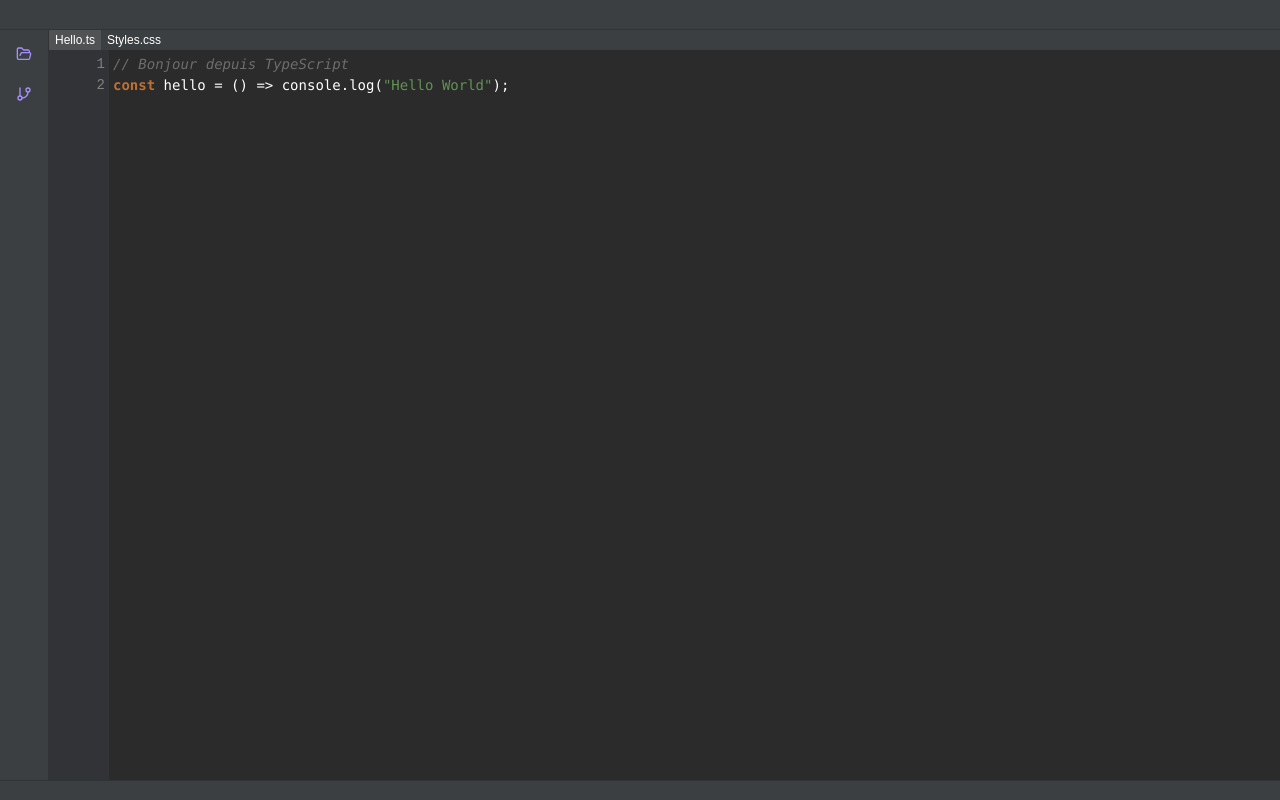
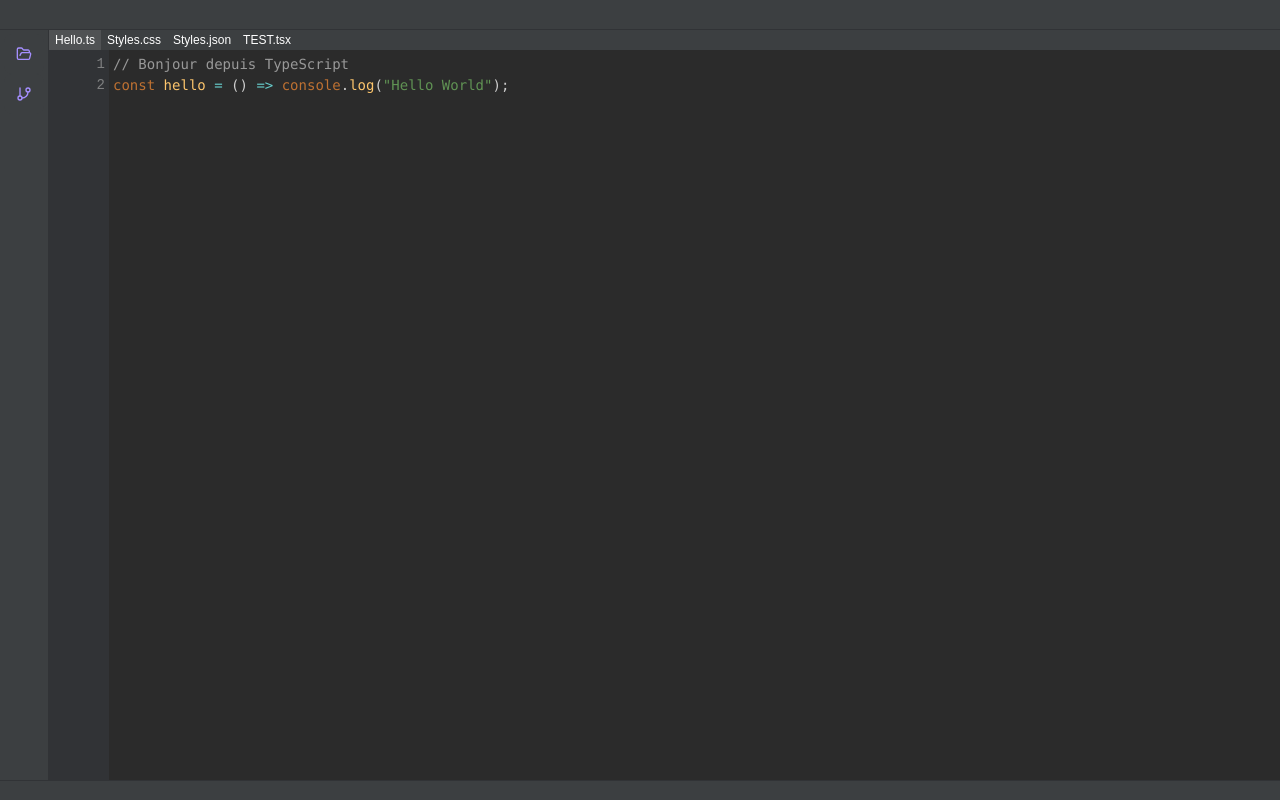
Before and after one commit to LilianMrzt/dev-ink, a React (Create React App) app: page / in a window 1280 px wide. Built offline with nearby package versions, Linux system fonts and the light colour scheme.

Commit message:
[FEAT] Utilisation de prism au lieu de la gestion du theme custom

```diff
--- a/package.json
+++ b/package.json
@@ -12,6 +12,7 @@
     "desktop": "yarn build && yarn build:electron && electron ./dist/electron.js"
   },
   "dependencies": {
+    "prismjs": "^1.30.0",
     "react": "^19.1.0",
     "react-dom": "^19.1.0",
     "react-scripts": "5.0.1"
@@ -19,6 +20,7 @@
   "devDependencies": {
     "@craco/craco": "^7.1.0",
     "@types/electron": "^1.6.12",
+    "@types/prismjs": "^1.26.5",
     "@types/react": "^19.1.2",
     "@types/react-dom": "^19.1.2",
     "@typescript-eslint/eslint-plugin": "^8.31.0",
--- a/src/fixtures/index.ts
+++ b/src/fixtures/index.ts
@@ -1,7 +1,7 @@
 export type Fixture = {
     id: string;
     name: string;
-    language: 'typescript' | 'javascript' | 'json' | 'html' | 'css';
+    language: 'typescript' | 'tsx' | 'javascript' | 'json' | 'html' | 'css';
     content: string;
 }
 
@@ -16,6 +16,98 @@ export const sampleFixtures: Fixture[] = [
         id: '2',
         name: 'Styles.css',
         language: 'css',
-        content: '/* Exemple CSS */\nbody {\n  background: #f0f0f0;\n}'
+        content: `body {
+  margin: 0;
+  font-family: -apple-system, BlinkMacSystemFont, 'Segoe UI', 'Roboto', 'Oxygen',
+    'Ubuntu', 'Cantarell', 'Fira Sans', 'Droid Sans', 'Helvetica Neue',
+    sans-serif;
+  -webkit-font-smoothing: antialiased;
+  -moz-osx-font-smoothing: grayscale;
+  background-color: var(--primary);
+  overflow: hidden;
+}
+
+code {
+  font-family: source-code-pro, Menlo, Monaco, Consolas, 'Courier New',
+    monospace;
+}
+
+:root {
+  --primary: '';
+  --secondary: '';
+  --tertiary: '';
+  --background: '';
+  --text: '';
+  --textSecondary: '';
+  --outline: '';
+}
+
+body.theme-changing * {
+  transition: none !important;
+}`
+    },
+    {
+        id: '3',
+        name: 'Styles.json',
+        language: 'json',
+        content: `{
+  "compilerOptions": {
+    "target": "es6",
+    "lib": [
+      "dom",
+      "dom.iterable",
+      "esnext"
+    ],
+    "allowJs": false,
+    "skipLibCheck": true,
+    "esModuleInterop": true,
+    "allowSyntheticDefaultImports": true,
+    "strict": true,
+    "forceConsistentCasingInFileNames": true,
+    "noFallthroughCasesInSwitch": true,
+    "module": "esnext",
+    "moduleResolution": "node",
+    "resolveJsonModule": true,
+    "isolatedModules": true,
+    "noEmit": true,
+    "jsx": "react-jsx"
+  },
+  "extends": "./tsconfig.paths.json",
+  "include": [
+    "src",
+    "src/env.d.ts"
+  ]
+}`
+    },
+    {
+        id: '4',
+        name: 'TEST.tsx',
+        language: 'tsx',
+        content: `import React, { FC } from 'react'
+import { TextProps } from '@interfaces/ui/components/text/TextProps'
+import './text.css'
+import { useTheme } from '@hooks/ThemeContext'
+
+const Text: FC<TextProps> = ({
+    children,
+    fontSize,
+    color
+}) => {
+    const { theme } = useTheme()
+
+    return (
+        <p
+            className={'text'}
+            style={{
+                fontSize: fontSize ?? 13,
+                color: color ?? theme.text
+            }}
+        >
+            {children}
+        </p>
+    )
+}
+
+export default Text`
     }
 ]
--- a/src/index.tsx
+++ b/src/index.tsx
@@ -3,6 +3,7 @@ import ReactDOM from 'react-dom/client'
 import './index.css'
 import App from './App'
 import { ThemeProvider } from '@hooks/ThemeContext'
+import '@styles/prism-custom-theme.css'
 
 const root = ReactDOM.createRoot(
     document.getElementById('root')!
--- /dev/null
+++ b/src/styles/prism-custom-theme.css
@@ -0,0 +1,121 @@
+/**
+ * prism.js tomorrow night eighties for JavaScript, CoffeeScript, CSS and HTML
+ * Based on https://github.com/chriskempson/tomorrow-theme
+ * @author Rose Pritchard
+ */
+
+code[class*="language-"],
+pre[class*="language-"] {
+	color: #ccc;
+	background: none;
+	font-family: Consolas, Monaco, 'Andale Mono', 'Ubuntu Mono', monospace;
+	font-size: 1em;
+	text-align: left;
+	white-space: pre;
+	word-spacing: normal;
+	word-break: normal;
+	word-wrap: normal;
+	line-height: 1.5;
+
+	-moz-tab-size: 4;
+	tab-size: 4;
+
+	-webkit-hyphens: none;
+	-moz-hyphens: none;
+	-ms-hyphens: none;
+	hyphens: none;
+
+}
+
+/* Code blocks */
+pre[class*="language-"] {
+	padding: 1em;
+	margin: .5em 0;
+	overflow: auto;
+}
+
+:not(pre) > code[class*="language-"],
+pre[class*="language-"] {
+	background: #2d2d2d;
+}
+
+/* Inline code */
+:not(pre) > code[class*="language-"] {
+	padding: .1em;
+	border-radius: .3em;
+	white-space: normal;
+}
+
+.token.comment,
+.token.block-comment,
+.token.prolog,
+.token.doctype,
+.token.cdata {
+	color: #999;
+}
+
+.token.punctuation {
+	color: #ccc;
+}
+
+.token.tag,
+.token.attr-name,
+.token.namespace,
+.token.deleted {
+	color: #e2777a;
+}
+
+.token.function-name {
+	color: #6196cc;
+}
+
+.token.boolean,
+.token.number,
+.token.function {
+	color: #fdc56c;
+}
+
+.token.property,
+.token.class-name,
+.token.constant,
+.token.symbol {
+	color: #f8c555;
+}
+
+.token.selector,
+.token.important,
+.token.atrule,
+.token.keyword,
+.token.builtin {
+	color: #be7132;
+}
+
+.token.string,
+.token.char,
+.token.attr-value,
+.token.regex,
+.token.variable {
+	color: #609354;
+}
+
+.token.operator,
+.token.entity,
+.token.url {
+	color: #67cdcc;
+}
+
+.token.important,
+.token.bold {
+	font-weight: bold;
+}
+.token.italic {
+	font-style: italic;
+}
+
+.token.entity {
+	cursor: help;
+}
+
+.token.inserted {
+	color: green;
+}
--- a/src/ui/blocs/editor/EditorHighlight.tsx
+++ b/src/ui/blocs/editor/EditorHighlight.tsx
@@ -1,12 +1,27 @@
 import React, { FC } from 'react'
 import './editor-highlight.css'
 import { EditorHighlightProps } from '@interfaces/ui/blocs/editor/EditorHighlightProps'
-import { highlightCode } from '@utils/synthax/highlightCode'
+import Prism from 'prismjs'
+import 'prismjs/components/prism-typescript'
+import 'prismjs/components/prism-jsx'
+import 'prismjs/components/prism-tsx'
+import 'prismjs/components/prism-json'
+import 'prismjs/components/prism-markup'
+import 'prismjs/components/prism-css'
+import 'prismjs/components/prism-javascript'
 
 const EditorHighlight: FC<EditorHighlightProps> = ({
     code,
     fixture
 }) => {
+    function highlightCode(code: string, language: string): string{
+        const grammar = Prism.languages[language]
+        if (!grammar) return code
+        return Prism.highlight(code, grammar, language)
+    }
+
+    console.log('test')
+
     return (
         <pre
             className={'editor-highlight'}
--- a/src/utils/synthax/highlightCode.ts
+++ /dev/null
@@ -1,23 +0,0 @@
-import { tokenizeLine } from '@utils/synthax/tokenizeLine'
-
-/**
- * Génère du HTML syntaxiquement coloré à partir d'une chaîne de code.
- * Chaque ligne est tokenisée puis convertie en <span> avec une classe spécifique.
- *
- * @param code
- * @param lang
- */
-export const highlightCode = (code: string, lang: string): string => {
-    return code.split('\n').map((line) => {
-        const tokens = tokenizeLine(line, lang)
-        return tokens
-            .map((t) => {
-                const escaped = t.content
-                    .replace(/&/g, '&amp;')
-                    .replace(/</g, '&lt;')
-                    .replace(/>/g, '&gt;')
-                return `<span class="token-${t.type}">${escaped}</span>`
-            })
-            .join('')
-    }).join('\n')
-}
--- a/src/utils/synthax/languages/CssGrammar.ts
+++ /dev/null
@@ -1,69 +0,0 @@
-import { LanguageGrammar } from '@interfaces/types/LanguageGrammar'
-
-export const cssGrammar = [
-    {
-        type: 'comment',
-        regex: /^\/\*[\s\S]*?\*\//
-    },
-    {
-        type: 'hex',
-        regex: /^#([a-fA-F0-9]{3,8})/
-    },
-    {
-        type: 'function',
-        regex: /^(var|rgba?|rgb|calc|clamp|hsl|hsla)\b/
-    },
-    {
-        type: 'custom-property',
-        regex: /^--[\w-]+/
-    },
-    {
-        type: 'brace',
-        regex: /^[{}()]/
-    },
-    {
-        type: 'colon',
-        regex: /^:/
-    },
-    {
-        type: 'semicolon',
-        regex: /^;/
-    },
-    {
-        type: 'number',
-        regex: /^\d+(\.\d+)?/
-    },
-    {
-        type: 'unit',
-        regex: /^(px|em|rem|%|vh|vw|deg|s|ms)\b/
-    },
-    {
-        type: 'value',
-        regex: /^(flex|none|block|inline|relative|absolute|auto|inherit)\b/
-    },
-    {
-        type: 'property',
-        regex: /^[a-zA-Z-]+(?=\s*:)/
-    },
-    {
-        type: 'symbol',
-        regex: /^[:#.@]/
-    },
-    {
-        type: 'selector',
-        regex: /^[\w-]+(?=\s*[{(])/
-    },
-    {
-        type: 'whitespace',
-        regex: /^\s+/
-    },
-    {
-        type: 'identifier',
-        regex: /^[\w-]+/
-    }
-]
-
-export const css: LanguageGrammar = {
-    keywords: new Set(),
-    grammar: cssGrammar
-}
--- a/src/utils/synthax/languages/TypescriptGrammar.ts
+++ /dev/null
@@ -1,48 +0,0 @@
-import { LanguageGrammar } from '@interfaces/types/LanguageGrammar'
-
-/**
- * Ensemble des mots-clés reconnus dans un contexte TypeScript.
- */
-export const typescriptKeywords = new Set([
-    'export',
-    'const',
-    'class',
-    'let',
-    'var',
-    'function',
-    'return',
-    'if',
-    'else',
-    'true',
-    'false',
-    'import',
-    'null'
-])
-
-/**
- * Grammaire TypeScript basique définissant les types de tokens reconnus
- * et leurs expressions régulières respectives.
- */
-export const typescriptGrammar = [
-    {
-        type: 'comment',
-        regex: /^\/\/.*/
-    },
-    {
-        type: 'string',
-        regex: /^(['"`])(.*?)\1/
-    },
-    {
-        type: 'whitespace',
-        regex: /^\s+/
-    },
-    {
-        type: 'identifier',
-        regex: /^\w+/
-    }
-]
-
-export const typescript: LanguageGrammar = {
-    keywords: typescriptKeywords,
-    grammar: typescriptGrammar
-}
--- a/src/utils/synthax/languages/index.ts
+++ /dev/null
@@ -1,13 +0,0 @@
-import { typescript } from '@utils/synthax/languages/TypescriptGrammar'
-import { LanguageGrammar } from '@interfaces/types/LanguageGrammar'
-import { css } from '@utils/synthax/languages/CssGrammar'
-
-const languageMap: Record<string, LanguageGrammar> = {
-    typescript,
-    javascript: typescript,
-    css
-}
-
-export const getGrammar = (lang: string): LanguageGrammar => {
-    return languageMap[lang] || languageMap.typescript
-}
--- a/src/utils/synthax/tokenizeLine.tsx
+++ /dev/null
@@ -1,43 +0,0 @@
-import { CodeToken } from '@interfaces/types/CodeToken'
-import { getGrammar } from '@utils/synthax/languages'
-
-/**
- * Découpe une ligne de code en une liste de tokens typés selon la grammaire définie.
- * Applique une priorité aux mots-clés s’ils sont identifiés comme identifiants.
- *
- * @param line
- * @param lang
- */
-export const tokenizeLine = (line: string, lang: string): CodeToken[] => {
-    const { keywords, grammar } = getGrammar(lang)
-    const tokens: CodeToken[] = []
-    let input = line
-
-    while (input.length > 0) {
-        let matched = false
-        for (const { regex, type } of grammar) {
-            const match = input.match(regex)
-            if (match) {
-                const content = match[0]
-                const finalType = (type === 'identifier' && keywords.has(content)) ? 'keyword' : type
-                tokens.push({
-                    type: finalType,
-                    content
-                })
-                input = input.slice(content.length)
-                matched = true
-                break
-            }
-        }
-
-        if (!matched) {
-            tokens.push({
-                type: 'unknown',
-                content: input[0]
-            })
-            input = input.slice(1)
-        }
-    }
-
-    return tokens
-}
--- a/tsconfig.paths.json
+++ b/tsconfig.paths.json
@@ -11,6 +11,7 @@
       "@constants/*": ["./constants/*"],
       "@hooks/*": ["./hooks/*"],
       "@services/*": ["./services/*"],
+      "@styles/*": ["./styles/*"],
       "@api/*": ["./api/*"]
     }
   }
```
Also changed, not shown: 1 other file (tests, documents, lock files or other folders).
